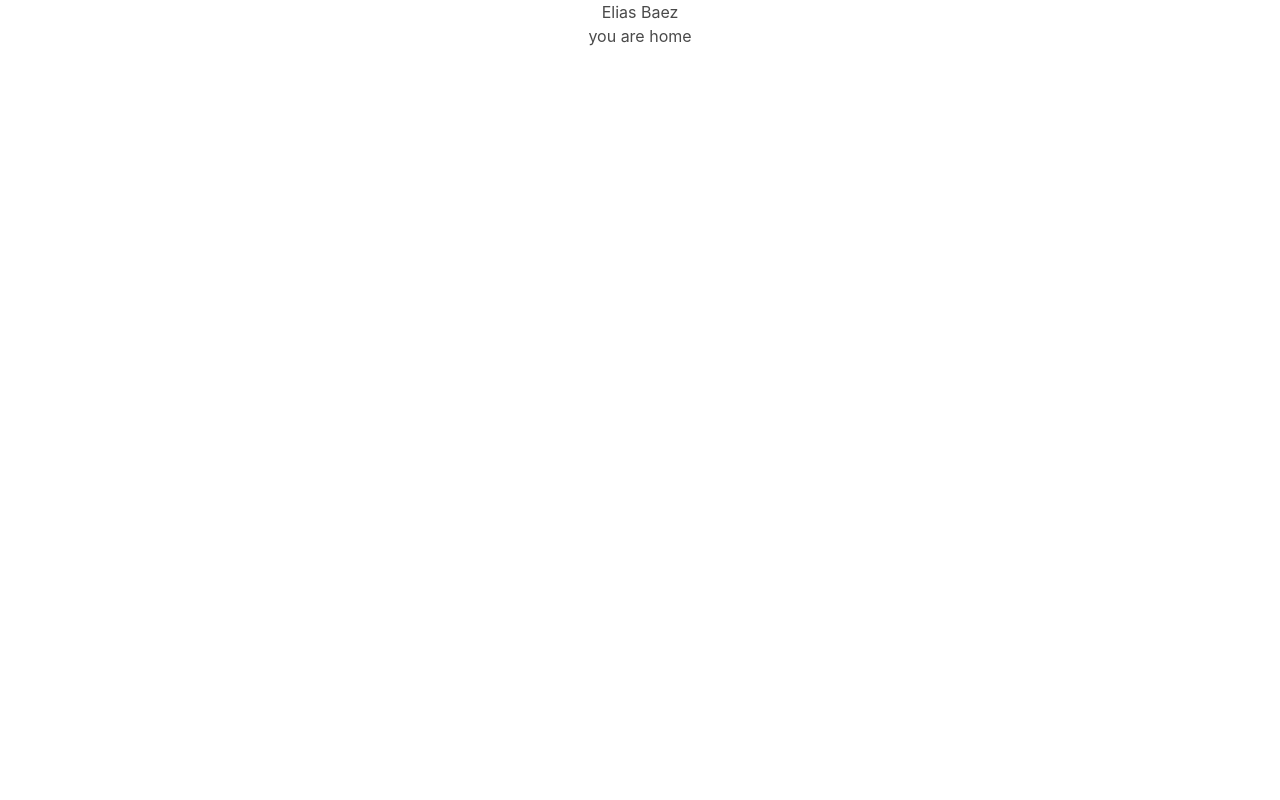
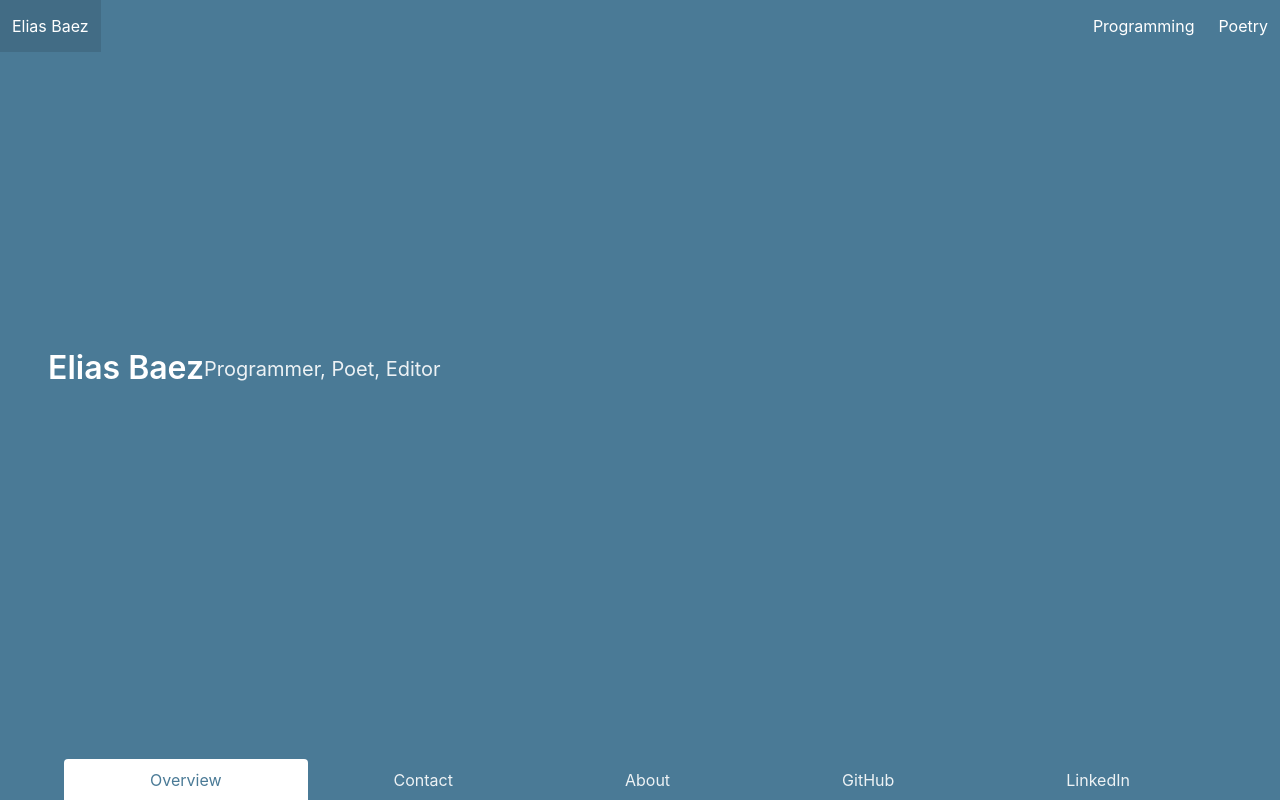
Before and after one commit to baezus/website-redux, a React (Create React App) app in the folder client/: page / in a window 1280 px wide. Built offline with nearby package versions, Linux system fonts and the light colour scheme.

Commit message:
Added the rough full layout of the hero banner, navbar head and tab-organized foot.

```diff
--- a/client/src/App.js
+++ b/client/src/App.js
@@ -1,6 +1,5 @@
 import React, { useEffect, useState } from 'react';
 import './styles/App.scss';
-
 
 function App() {
 
@@ -13,8 +12,64 @@ function App() {
 
   return (
     <div className="App">
-      <p>Elias Baez</p>
-      <p>you are {path}</p>
+      <section className="hero is-primary is-fullheight">
+        <div className="hero-head">
+          <nav className="navbar is-fixed-top" role="navigation" aria-label="main navigation">
+            <div className="navbar-brand">
+              <a className="navbar-item" href="https://baez.us">
+                Elias Baez
+              </a>
+              <a role="button" className="navbar-burger" aria-label="menu" aria-expanded="false">
+                <span aria-hidden="true"></span>
+                <span aria-hidden="true"></span>
+                <span aria-hidden="true"></span>
+              </a>
+            </div>
+            <div className="navbar-menu">
+              <div className="navbar-end">
+                <a className="navbar-item" href="https://baez.us">
+                  Programming
+                </a>
+                <a className="navbar-item" href="https://baez.us">
+                  Poetry
+                </a>
+              </div>
+            </div>
+          </nav>
+        </div>
+        <div className="hero-body">
+          <h1 className="title">
+            Elias Baez
+          </h1>
+          <h2 className="subtitle">
+            Programmer, Poet, Editor
+          </h2>
+        </div>
+
+        <div className="hero-foot">
+          <nav className="tabs is-boxed is-fullwidth">
+            <div className="container">
+              <ul>
+                <li className="is-active">
+                  <a>Overview</a>
+                </li>
+                <li>
+                  <a>Contact</a>
+                </li>
+                <li>
+                  <a>About</a>
+                </li>
+                <li>
+                  <a>GitHub</a>
+                </li>
+                <li>
+                  <a>LinkedIn</a>
+                </li>
+              </ul>
+            </div>
+          </nav>
+        </div>
+      </section>
     </div>
   );
 }
--- a/client/src/styles/variables.scss
+++ b/client/src/styles/variables.scss
@@ -0,0 +1 @@
+$primary: #4a7a96;
```
Also changed, not shown: 1 other file (tests, documents, lock files or other folders).
